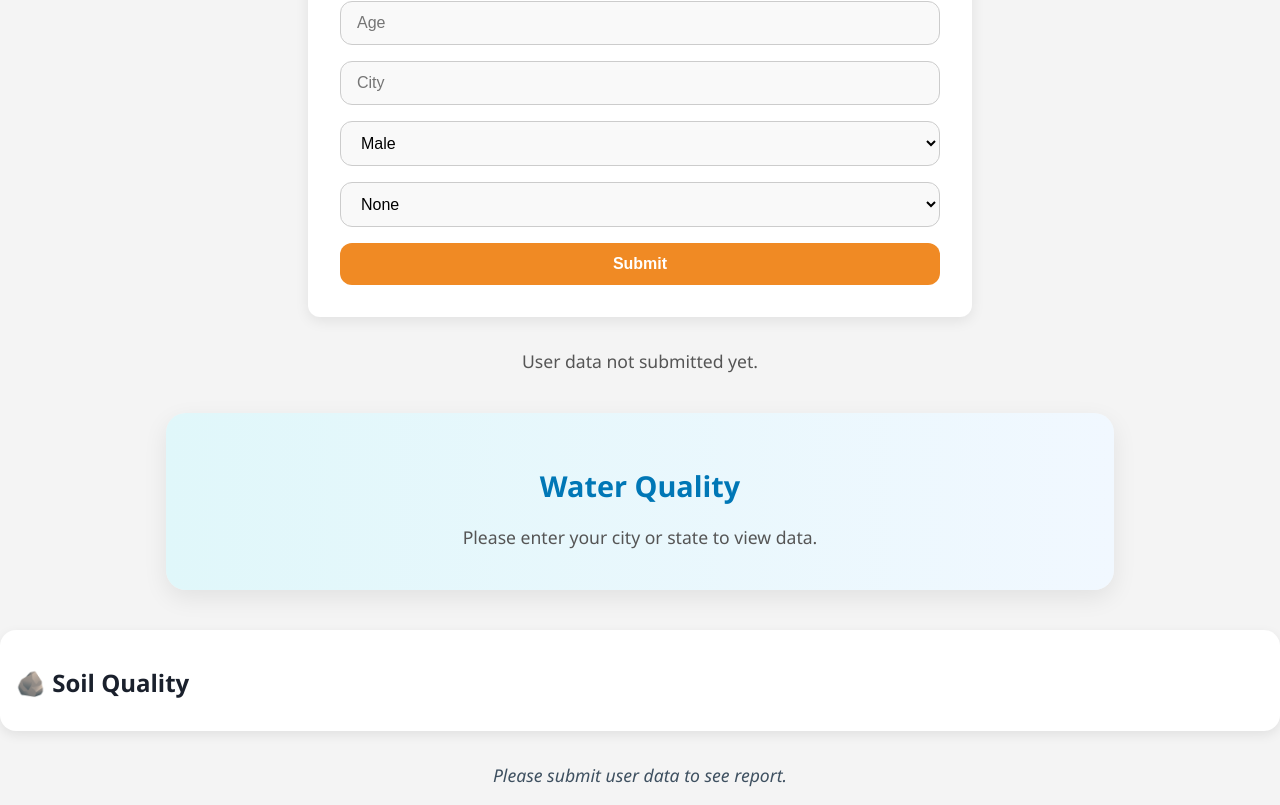
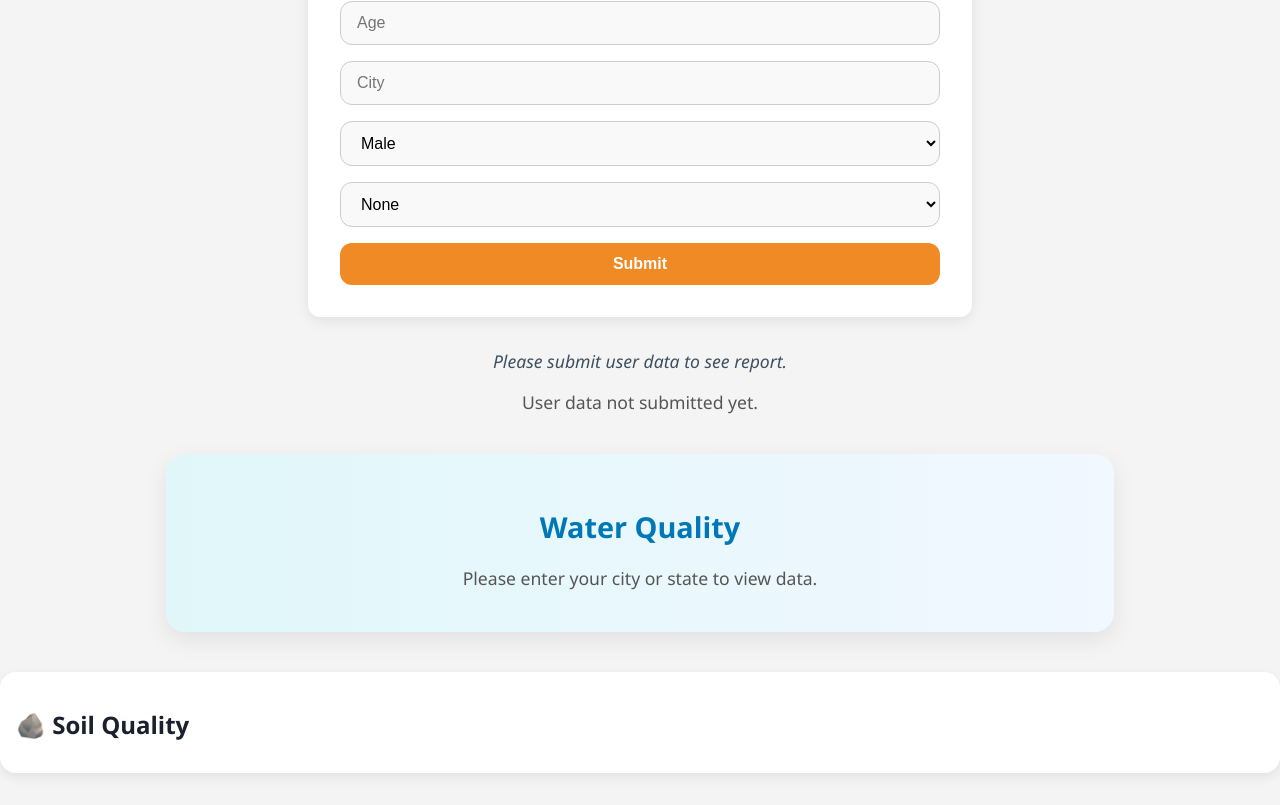
Before and after one commit to advikbhatt/health-impact-app, a React (Vite) app in the folder frontend/: page / in a window 1280 px wide. Shown: the part 210-1015 px from the top of the page. Built offline with nearby package versions, Linux system fonts and the light colour scheme.

Commit message:
docker file removed

```diff
--- a/frontend/src/App.jsx
+++ b/frontend/src/App.jsx
@@ -11,10 +11,10 @@ const Home = () => {
   return (
     <div className="min-h-screen p-4">
       <UserForm onUserSaved={setUser} />
+      <Report user={user} />
       <PollutionInfo user={user} />
       <WaterInfo user={user} />
       <SoilInfo user={user} />
-      <Report user={user} />
     </div>
   );
 };
--- a/frontend/src/components/UserForm.jsx
+++ b/frontend/src/components/UserForm.jsx
@@ -45,6 +45,7 @@ const UserForm = ({ onUserSaved }) => {
 
         <select name="disease" value={form.disease} onChange={handleChange}>
           <option>None</option><option>Asthma</option><option>Heart Disease</option><option>Allergy</option>
+          {/* Add more options for desiases later  */}
         </select>
 
         <button type="submit">Submit</button>
```
Also changed, not shown: 1 other file (tests, documents, lock files or other folders).
